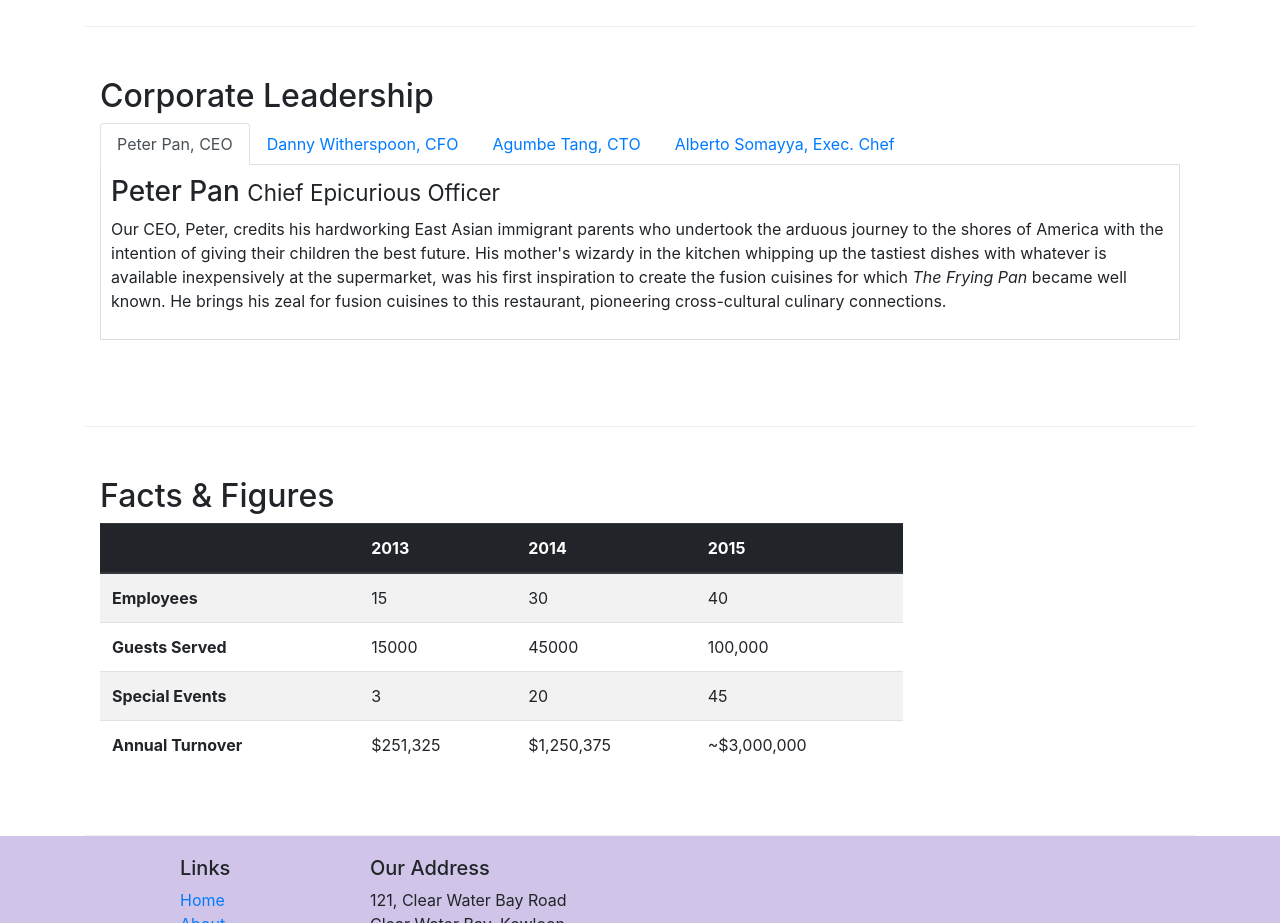
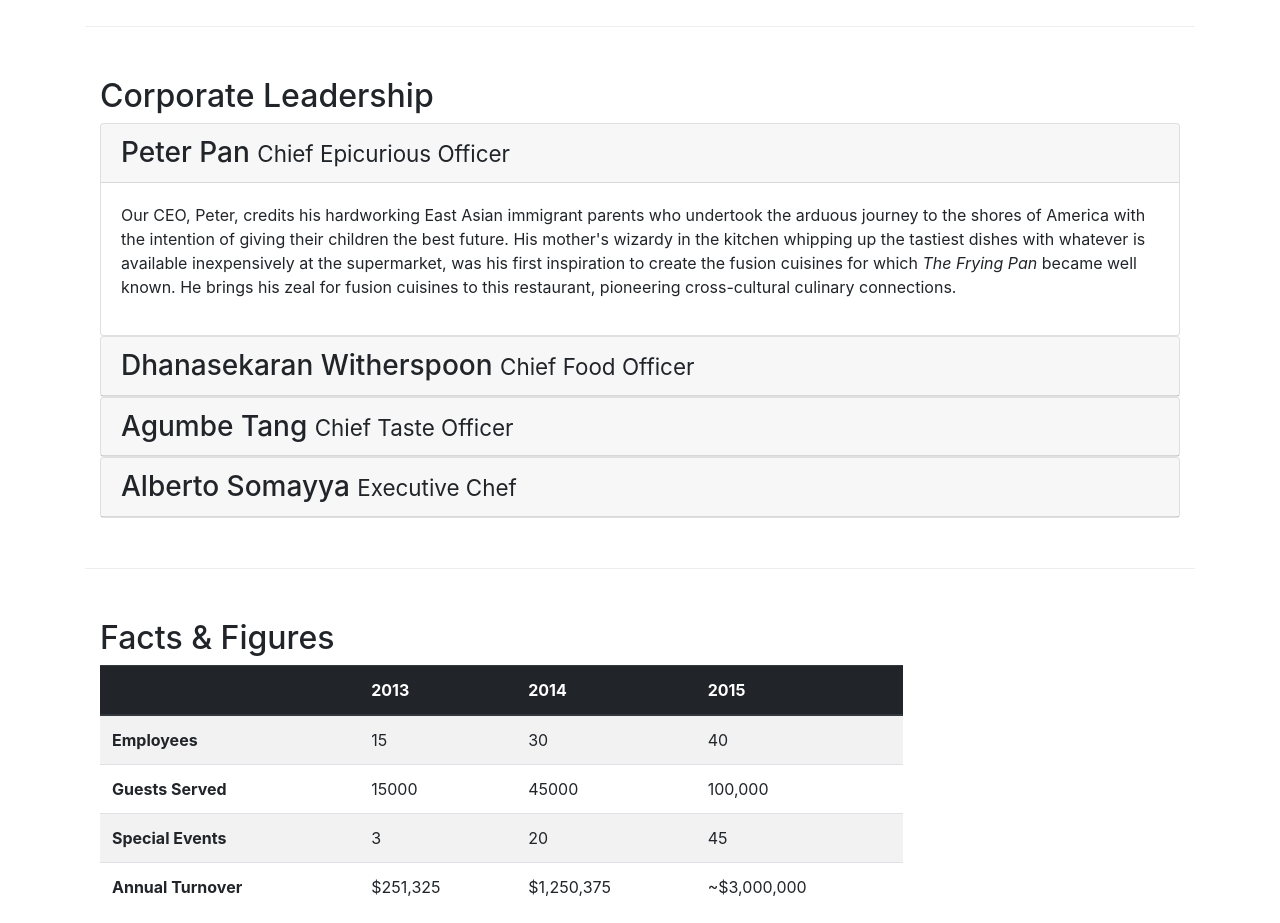
Before and after one commit to ngireric123/coursera-bootstrap-4, a website: page aboutus.html in a window 1280 px wide. Shown: the part 920-1843 px from the top of the page. Drawn offline with nearby package versions, Linux system fonts and the light colour scheme.

Commit message:
Accordion javascript

```diff
--- a/aboutus.html
+++ b/aboutus.html
@@ -86,7 +86,6 @@
                     </div>
                 </div>
             </div>
-
                 <div class="col-12">
                         <div class="card card-body bg-light">
                             <blockquote class="blockquote">
@@ -101,50 +100,68 @@
                     </div>
         </div>
 
-
         <div class="row row-content">
             <div class="col-12">
                 <h2>Corporate Leadership</h2>
 
-                <ul class="nav nav-tabs">
-                    <li class="nav-item">
-                        <a class="nav-link active" href="#peter" role="tab" data-toggle="tab">Peter Pan, CEO</a>
-                    </li>
+<!-- ACCORDION -->
 
-                    <li class="nav-item">
-                        <a class="nav-link" href="#danny" role="tab" data-toggle="tab">Danny Witherspoon, CFO</a>
-                    </li>
-
-                    <li class="nav-item">
-                        <a class="nav-link" href="#agumbe"role="tab" data-toggle="tab">Agumbe Tang, CTO</a>
-                    </li>
-
-                    <li class="nav-item">
-                        <a class="nav-link" href="#alberto" role="tab" data-toggle="tab">Alberto Somayya, Exec. Chef</a>
-                    </li>
-
-                </ul>
-
-                <div class="tab-content">
-                    <div role="tabpanel" class="tab-pane fade show active" id="peter">
-                        <h3>Peter Pan <small>Chief Epicurious Officer</small></h3>
-                        <p class="d-none d-sm-block">Our CEO, Peter, credits his hardworking East Asian immigrant parents who undertook the arduous journey to the shores of America with the intention of giving their children the best future. His mother's wizardy in the kitchen whipping up the tastiest dishes with whatever is available inexpensively at the supermarket, was his first inspiration to create the fusion cuisines for which <em>The Frying Pan</em> became well known. He brings his zeal for fusion cuisines to this restaurant, pioneering cross-cultural culinary connections.</p>
+                <div id="accordion">
+                    <div class="card">
+                        <div class="card-header" role="tab" id="peterhead">
+                            <h3 class="mb-0">
+                                <a data-toggle="collapse" data-target="#peter">
+                                Peter Pan <small>Chief Epicurious Officer</small>
+                                </a>
+                            </h3>
+                        </div>
+                        <div class="collapse show" id="peter" data-parent="#accordion">
+                            <div class="card-body">
+                                <p class="d-none d-sm-block">Our CEO, Peter, credits his hardworking East Asian immigrant parents who undertook the arduous journey to the shores of America with the intention of giving their children the best future. His mother's wizardy in the kitchen whipping up the tastiest dishes with whatever is available inexpensively at the supermarket, was his first inspiration to create the fusion cuisines for which <em>The Frying Pan</em> became well known. He brings his zeal for fusion cuisines to this restaurant, pioneering cross-cultural culinary connections.</p>
+                            </div>
+                        </div>
                     </div>
-
-                    <div role="tabpanel" class="tab-pane fade" id="danny">
-                        <h3>Dhanasekaran Witherspoon <small>Chief Food Officer</small></h3>
-                        <p class="d-none d-sm-block">Our CFO, Danny, as he is affectionately referred to by his colleagues, comes from a long established family tradition in farming and produce. His experiences growing up on a farm in the Australian outback gave him great appreciation for varieties of food sources. As he puts it in his own words, <em>Everything that runs, wins, and everything that stays, pays!</em></p>
+                    <div class="card">
+                        <div class="card-header" role="tab" id="dannyhead">
+                            <h3 class="mb-0">
+                                <a class="collapsed" data-toggle="collapse" data-target="#danny">
+                                Dhanasekaran Witherspoon <small>Chief Food Officer</small>
+                                </a>
+                            </h3>
+                        </div>
+                        <div class="collapse" id="danny" data-parent="#accordion">
+                            <div class="card-body">
+                                <p class="d-none d-sm-block">Our CFO, Danny, as he is affectionately referred to by his colleagues, comes from a long established family tradition in farming and produce. His experiences growing up on a farm in the Australian outback gave him great appreciation for varieties of food sources. As he puts it in his own words, <em>Everything that runs, wins, and everything that stays, pays!</em></p>
+                            </div>
+                        </div>
                     </div>
-
-                    <div role="tabpanel" class="tab-pane fade" id="agumbe">
-                        <h3>Agumbe Tang <small>Chief Taste Officer</small></h3>
-                        <p class="d-none d-sm-block">Blessed with the most discerning gustatory sense, Agumbe, our CTO, personally ensures that every dish that we serve meets his exacting tastes. Our chefs dread the tongue lashing that ensues if their dish does not meet his exacting standards. He lives by his motto, <em>You click only if you survive my lick.</em></p>
+                    <div class="card">
+                        <div class="card-header" role="tab" id="agumbehead">
+                            <h3 class="mb-0">
+                                <a class="collapsed" data-toggle="collapse" data-target="#agumbe">
+                                Agumbe Tang <small>Chief Taste Officer</small>
+                                </a>
+                            </h3>
+                        </div>
+                        <div class="collapse" id="agumbe" data-parent="#accordion">
+                            <div class="card-body">
+                                <p class="d-none d-sm-block">Blessed with the most discerning gustatory sense, Agumbe, our CTO, personally ensures that every dish that we serve meets his exacting tastes. Our chefs dread the tongue lashing that ensues if their dish does not meet his exacting standards. He lives by his motto, <em>You click only if you survive my lick.</em></p>
+                            </div>
+                        </div>
                     </div>
-
-
-                    <div role="tabpanel" class="tab-pane fade" id="alberto">
-                        <h3>Alberto Somayya <small>Executive Chef</small></h3>
-                        <p class="d-none d-sm-block">Award winning three-star Michelin chef with wide International experience having worked closely with whos-who in the culinary world, he specializes in creating mouthwatering Indo-Italian fusion experiences. He says, <em>Put together the cuisines from the two craziest cultures, and you get a winning hit! Amma Mia!</em></p>
+                    <div class="card">
+                        <div class="card-header" role="tab" id="albertohead">
+                            <h3 class="mb-0">
+                                <a class="collapsed" data-toggle="collapse" data-target="#alberto">
+                                Alberto Somayya <small>Executive Chef</small>
+                                </a>
+                            </h3>
+                        </div>
+                        <div class="collapse" id="alberto" data-parent="#accordion">
+                            <div class="card-body">
+                                <p class="d-none d-sm-block">Award winning three-star Michelin chef with wide International experience having worked closely with whos-who in the culinary world, he specializes in creating mouthwatering Indo-Italian fusion experiences. He says, <em>Put together the cuisines from the two craziest cultures, and you get a winning hit! Amma Mia!</em></p>
+                            </div>
+                        </div>
                     </div>
                 </div>
             </div>
```
